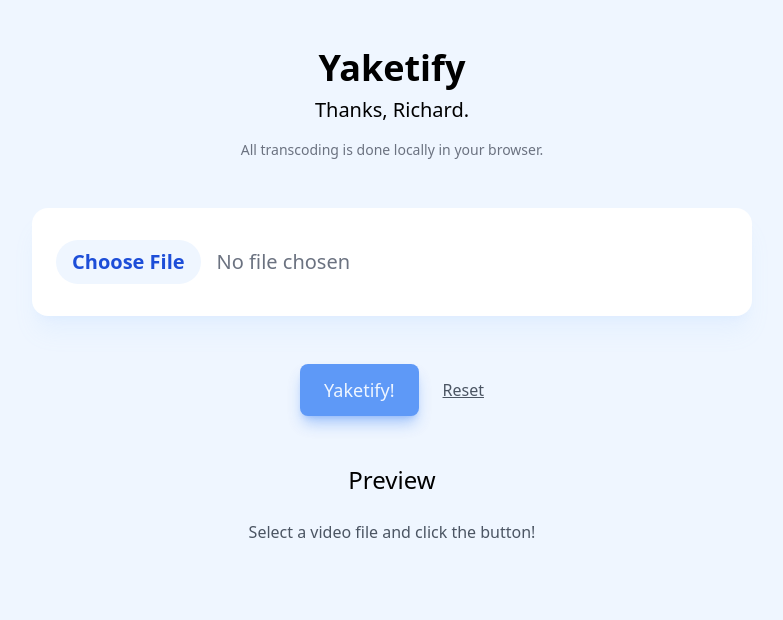
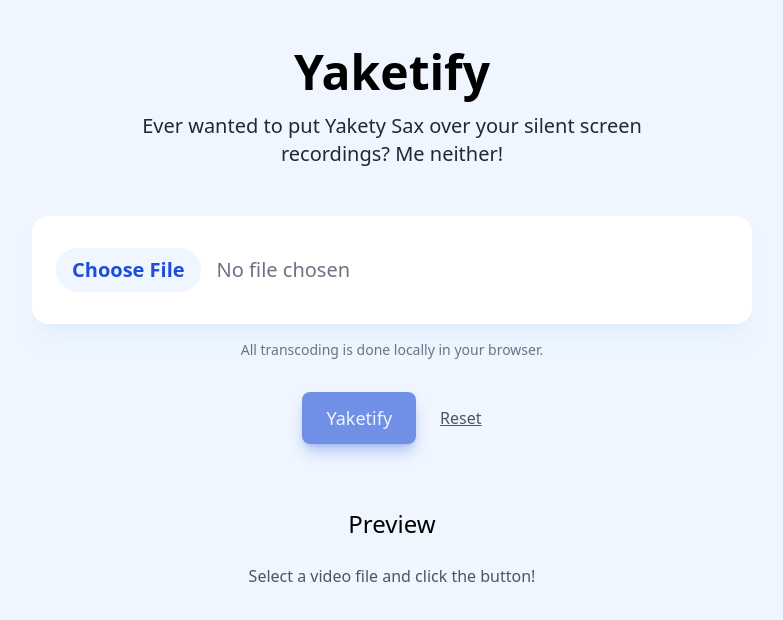
Before and after one commit to JackCuthbert/yaketify, a Next.js app: page / in a window 1280 px wide. Shown: the top 620 px of the page, without its empty margins (248-1031 px from the left). Built offline with nearby package versions, Linux system fonts and the light colour scheme; what @ffmpeg/ffmpeg would draw is missing.

Commit message:
feat: change layout, update message

```diff
--- a/src/pages/index.tsx
+++ b/src/pages/index.tsx
@@ -84,15 +84,16 @@ const Home: NextPage = () => {
     <div className="min-h-screen bg-blue-50 pt-12 pb-12">
       <div className="max-w-3xl mx-auto px-6">
         <div className="mb-12 text-center">
-          <h1 className="font-black text-4xl mb-2">Yaketify</h1>
-          <p className="text-xl mb-4">Thanks, Richard.</p>
-          <p className="text-sm text-gray-500">
-            All transcoding is done locally in your browser.
+          <h1 className="font-black text-5xl mb-4">Yaketify</h1>
+          <p className="text-xl mb-4 text-gray-800 max-w-xl mx-auto">
+            Ever wanted to put Yakety Sax over your silent screen recordings? Me
+            neither!
           </p>
         </div>
 
-        <div className="mb-12 text-center">
-          <div className="bg-white rounded-2xl shadow-xl shadow-blue-300/10 px-6 py-8 mb-12">
+        <div className="text-center">
+          {/* Input container */}
+          <div className="bg-white rounded-2xl shadow-xl shadow-blue-300/10 px-6 py-8 mb-4">
             <input
               ref={fileElementRef}
               // TODO: Clean up this mess
@@ -110,13 +111,18 @@ const Home: NextPage = () => {
             />
           </div>
 
-          <div className="flex space-x-6 items-center justify-center">
+          <p className="text-sm text-gray-500 mb-8">
+            All transcoding is done locally in your browser.
+          </p>
+
+          {/* Buttons */}
+          <div className="flex space-x-6 items-center justify-center mb-16">
             <button
               onClick={processVideo}
-              className="inline-flex items-center space-x-4 bg-blue-500 shadow-lg shadow-blue-500/50 text-lg text-blue-50 px-6 py-3 rounded-lg disabled:opacity-80 disabled:cursor-not-allowed"
+              className="inline-flex items-center space-x-4 bg-blue-700 shadow-lg shadow-blue-700/50 text-lg text-blue-50 px-6 py-3 rounded-lg disabled:opacity-60 disabled:cursor-not-allowed hover:bg-blue-800"
               disabled={!transcodeAvailable}
             >
-              <span>Yaketify!</span>
+              <span>Yaketify</span>
               {isTranscoding && <Spinner />}
             </button>
 
```
